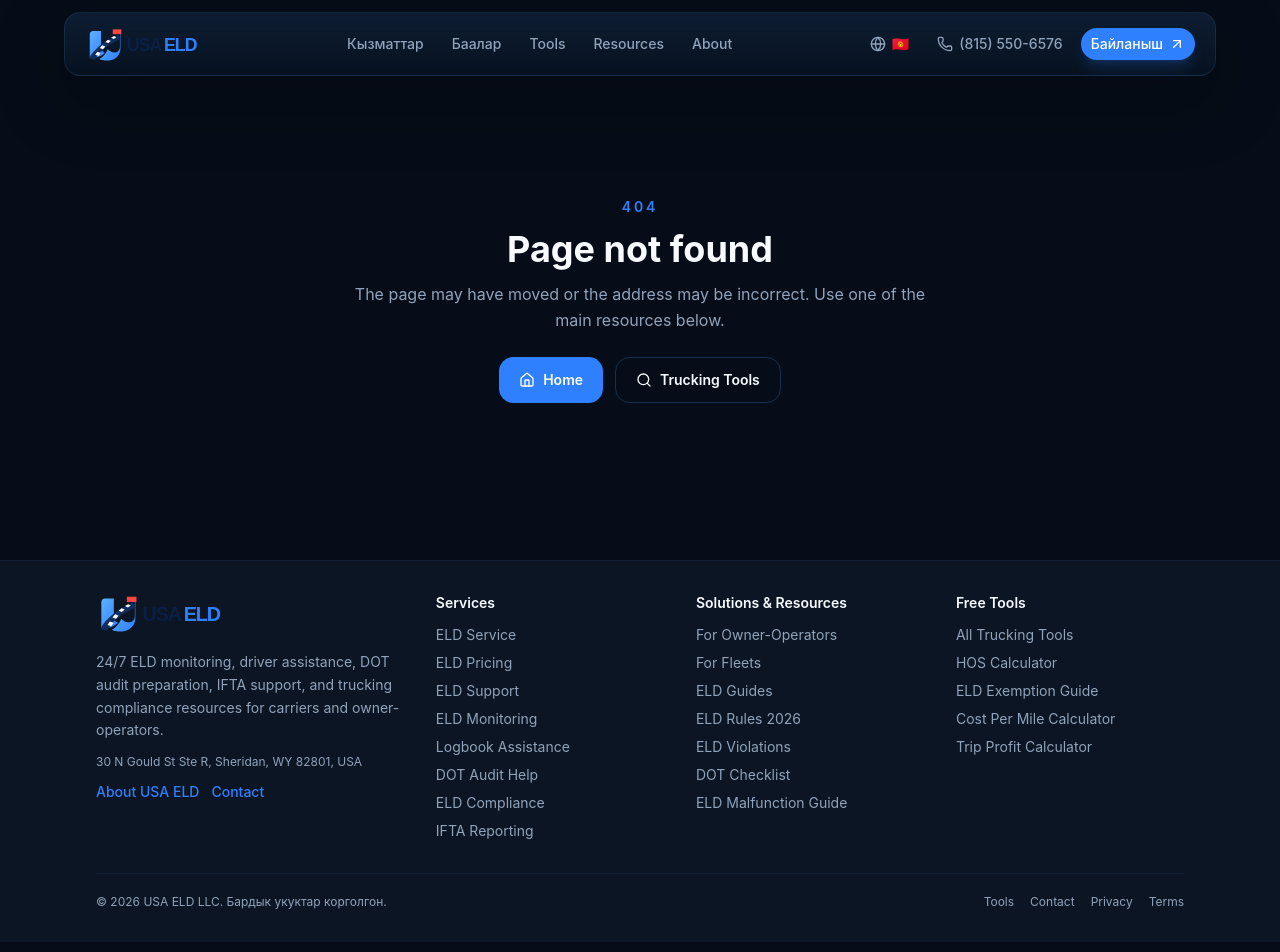
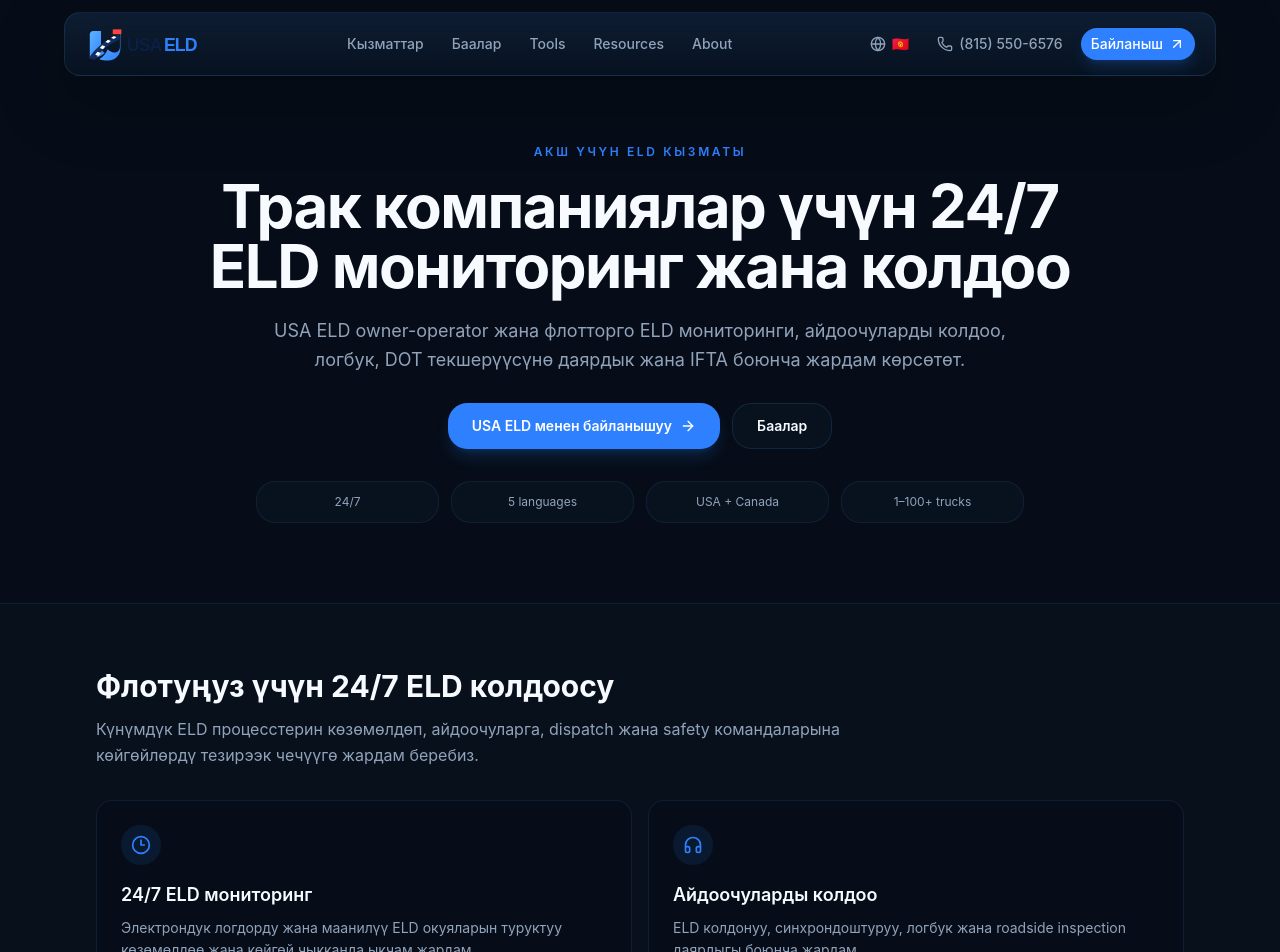
Before and after one commit to owerlord3121/eldusallc, a Next.js app: page /ky in a window 1280 px wide. Before the commit this address had no page. Shown: the top 952 px of the page. Built offline with nearby package versions, Linux system fonts and the light colour scheme.

Commit message:
Add Kyrgyz SEO landing page

```diff
--- /dev/null
+++ b/app/ky/page.tsx
@@ -0,0 +1,23 @@
+import type { Metadata } from "next"
+import { LocalizedSeoLanding } from "@/components/localized-seo-landing"
+
+export const metadata: Metadata = {
+  title: "Кыргызча ELD колдоо | 24/7 ELD мониторинг жана флот колдоосу",
+  description: "USA ELD: АКШдагы трак компаниялар үчүн 24/7 ELD мониторинг, кыргызча айдоочу колдоосу, логбук, HOS, DOT аудитине даярдык жана IFTA боюнча жардам.",
+  alternates: {
+    canonical: "https://eldusallc.com/ky",
+    languages: {
+      "en-US": "https://eldusallc.com/",
+      ru: "https://eldusallc.com/ru",
+      tr: "https://eldusallc.com/tr",
+      uz: "https://eldusallc.com/uz",
+      ky: "https://eldusallc.com/ky",
+      "x-default": "https://eldusallc.com/",
+    },
+  },
+  openGraph: { type: "website", url: "https://eldusallc.com/ky", title: "USA ELD Кыргызча | 24/7 ELD колдоо", description: "АКШ жана Канададагы owner-operator жана флоттор үчүн ELD мониторинг жана кыргызча колдоо.", images: ["https://eldusallc.com/opengraph-image"] },
+}
+
+export default function KyrgyzPage() {
+  return <LocalizedSeoLanding locale="ky" />
+}
```
